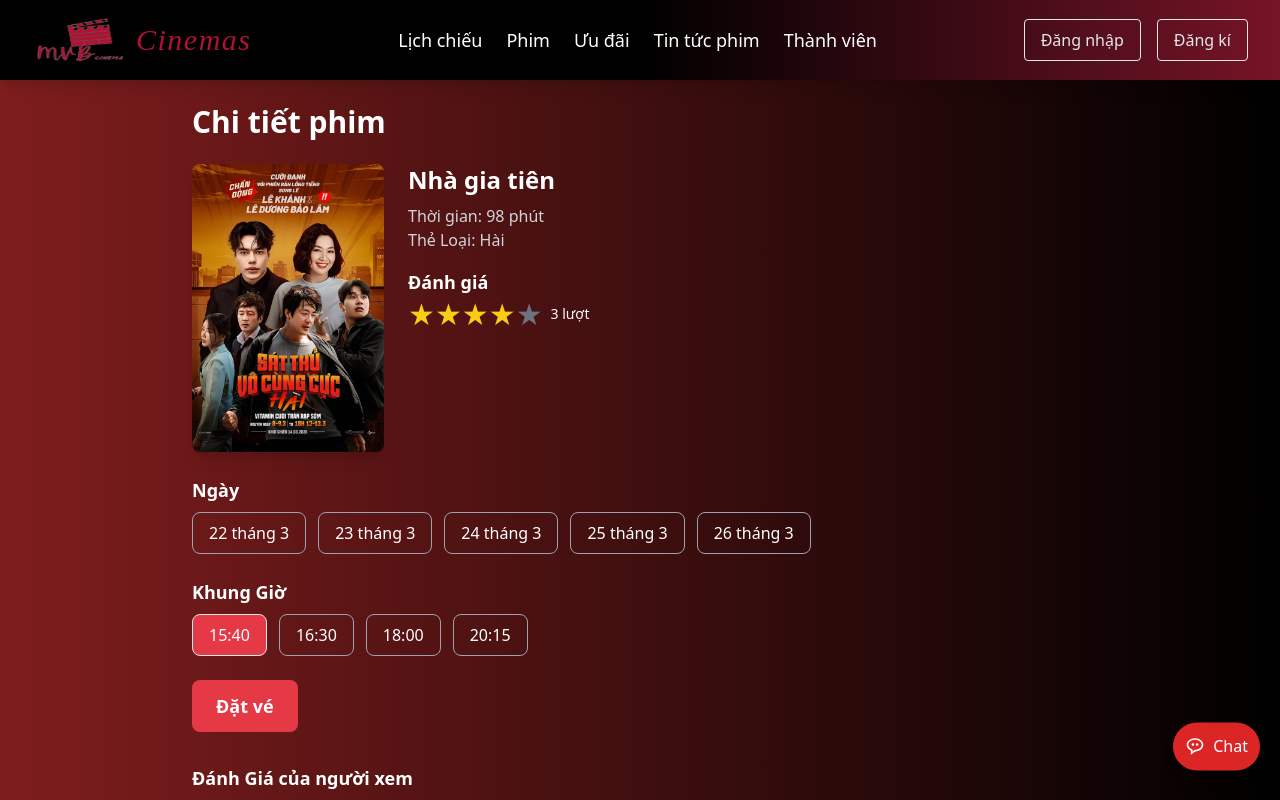
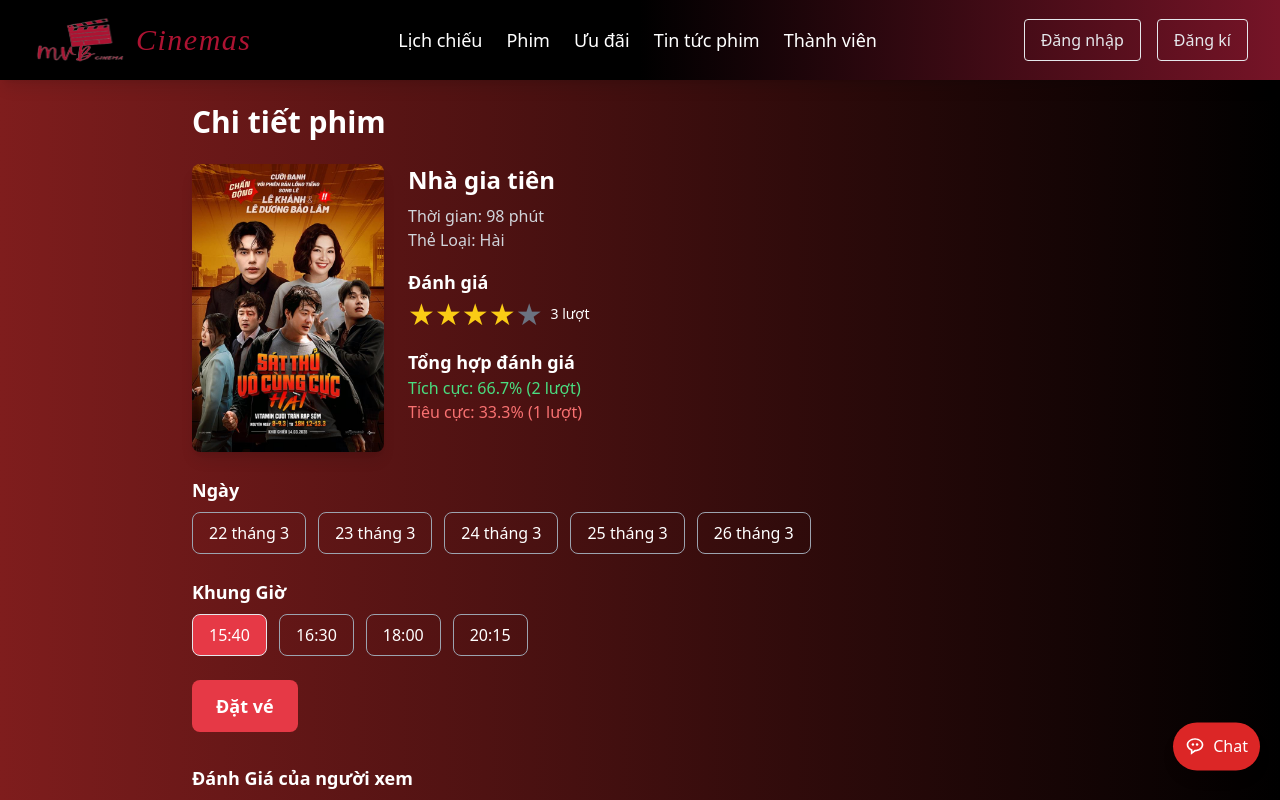
Before and after one commit to Manh8929/MOVIE_BOOKING_CAPSTONE2, a React (Vite) app in the folder Frontend/: page /detail-film in a window 1280 px wide. Shown: the top 800 px of the page. Built offline with nearby package versions, Linux system fonts and the light colour scheme.

Commit message:
update review detail film

```diff
--- a/Frontend/src/pages/DetalFilmPage.jsx
+++ b/Frontend/src/pages/DetalFilmPage.jsx
@@ -19,8 +19,23 @@ const MovieDetail = () => {
   const reviews = [
     { name: "Lịch", comment: "Phim tuyệt vời! Phải xem.", rating: 5 },
     { name: "Mạnh", comment: "Hoạt hình và cốt truyện tuyệt vời.", rating: 4 },
-    { name: "Sung", comment: "Có thể hay hơn, nhưng vẫn hay!", rating: 3 },
+    { name: "Sung", comment: "Phim chán, xem buồn ngủ", rating: 4 },
   ];
+
+  const positiveKeywords = ["tuyệt vời", "hay", "phải xem", "xuất sắc"];
+  const negativeKeywords = ["chán", "buồn ngủ", "tệ"];
+
+  const positiveReviews = reviews.filter((r) =>
+    positiveKeywords.some((word) => r.comment.toLowerCase().includes(word))
+  ).length;
+
+  const negativeReviews = reviews.filter((r) =>
+    negativeKeywords.some((word) => r.comment.toLowerCase().includes(word))
+  ).length;
+
+  const totalReviews = reviews.length;
+  const positivePercentage = ((positiveReviews / totalReviews) * 100).toFixed(1);
+  const negativePercentage = ((negativeReviews / totalReviews) * 100).toFixed(1);
 
   return (
     <div className="mt-[80px] min-h-screen bg-gradient-to-r from-red-900 to-black text-white p-6">
@@ -48,15 +63,19 @@ const MovieDetail = () => {
                 {[1, 2, 3, 4, 5].map((star) => (
                   <span
                     key={star}
-                    className={`text-3xl cursor-pointer ${
-                      star <= rating ? "text-yellow-400" : "text-gray-500"
-                    }`}
+                    className={`text-3xl cursor-pointer ${star <= rating ? "text-yellow-400" : "text-gray-500"
+                      }`}
                   >
                     ★
                   </span>
                 ))}
                 <p className="text-sm m-2">3 lượt</p>
               </div>
+            </div>
+            <div className="mt-4">
+              <h3 className="text-lg font-semibold">Tổng hợp đánh giá</h3>
+              <p className="text-green-400">Tích cực: {positivePercentage}% ({positiveReviews} lượt)</p>
+              <p className="text-red-400">Tiêu cực: {negativePercentage}% ({negativeReviews} lượt)</p>
             </div>
           </div>
         </div>
@@ -68,11 +87,10 @@ const MovieDetail = () => {
             {dates.map((date) => (
               <button
                 key={date}
-                className={`px-4 py-2 border rounded-lg ${
-                  selectedDate === date
+                className={`px-4 py-2 border rounded-lg ${selectedDate === date
                     ? "bg-[#E63946] text-white"
                     : "border-gray-400"
-                }`}
+                  }`}
                 onClick={() => setSelectedDate(date)}
               >
                 {date}
@@ -88,11 +106,10 @@ const MovieDetail = () => {
             {times.map((time) => (
               <button
                 key={time}
-                className={`px-4 py-2 border rounded-lg ${
-                  selectedTime === time
+                className={`px-4 py-2 border rounded-lg ${selectedTime === time
                     ? "bg-[#E63946] text-white"
                     : "border-gray-400"
-                }`}
+                  }`}
                 onClick={() => setSelectedTime(time)}
               >
                 {time}
@@ -123,11 +140,10 @@ const MovieDetail = () => {
                   {[1, 2, 3, 4, 5].map((star) => (
                     <span
                       key={star}
-                      className={`text-xl ${
-                        star <= review.rating
+                      className={`text-xl ${star <= review.rating
                           ? "text-yellow-400"
                           : "text-gray-500"
-                      }`}
+                        }`}
                     >
                       ★
                     </span>
```
